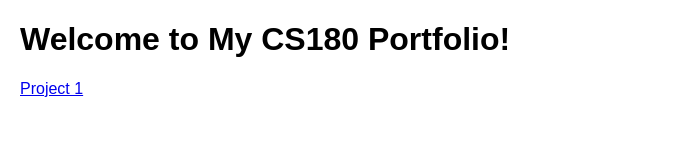
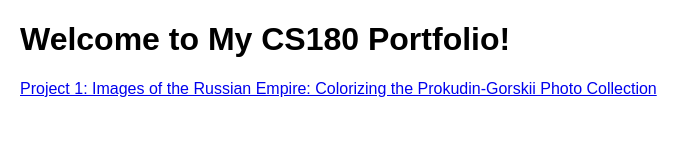
Before and after one commit to ryanmathew-berkeley/ryanmathew-berkeley.github.io, a plain HTML site: page index.html in a window 1280 px wide. Shown: the whole page, without its empty margins (0-699 px from the left). Drawn offline with Linux system fonts and the light colour scheme.

Commit message:
updated landing

```diff
--- a/index.html
+++ b/index.html
@@ -11,6 +11,7 @@
 </head>
 <body>
     <h1>Welcome to My CS180 Portfolio!</h1>
-    <a href="./1/index.html">Project 1</a>
+    <a href="./1/index.html">Project 1: Images of the Russian Empire:
+Colorizing the Prokudin-Gorskii Photo Collection</a>
 </body>
 </html>
```
